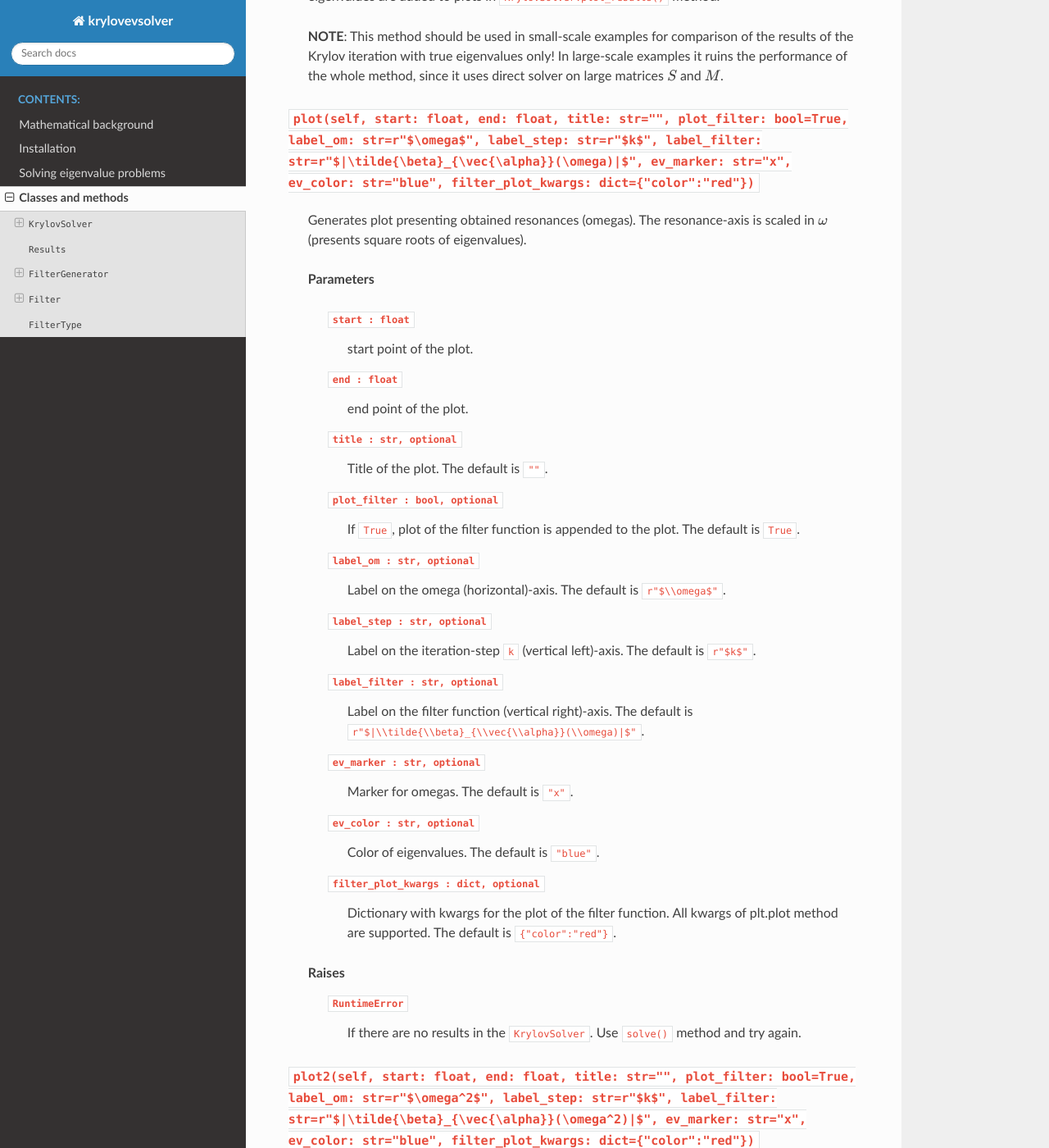
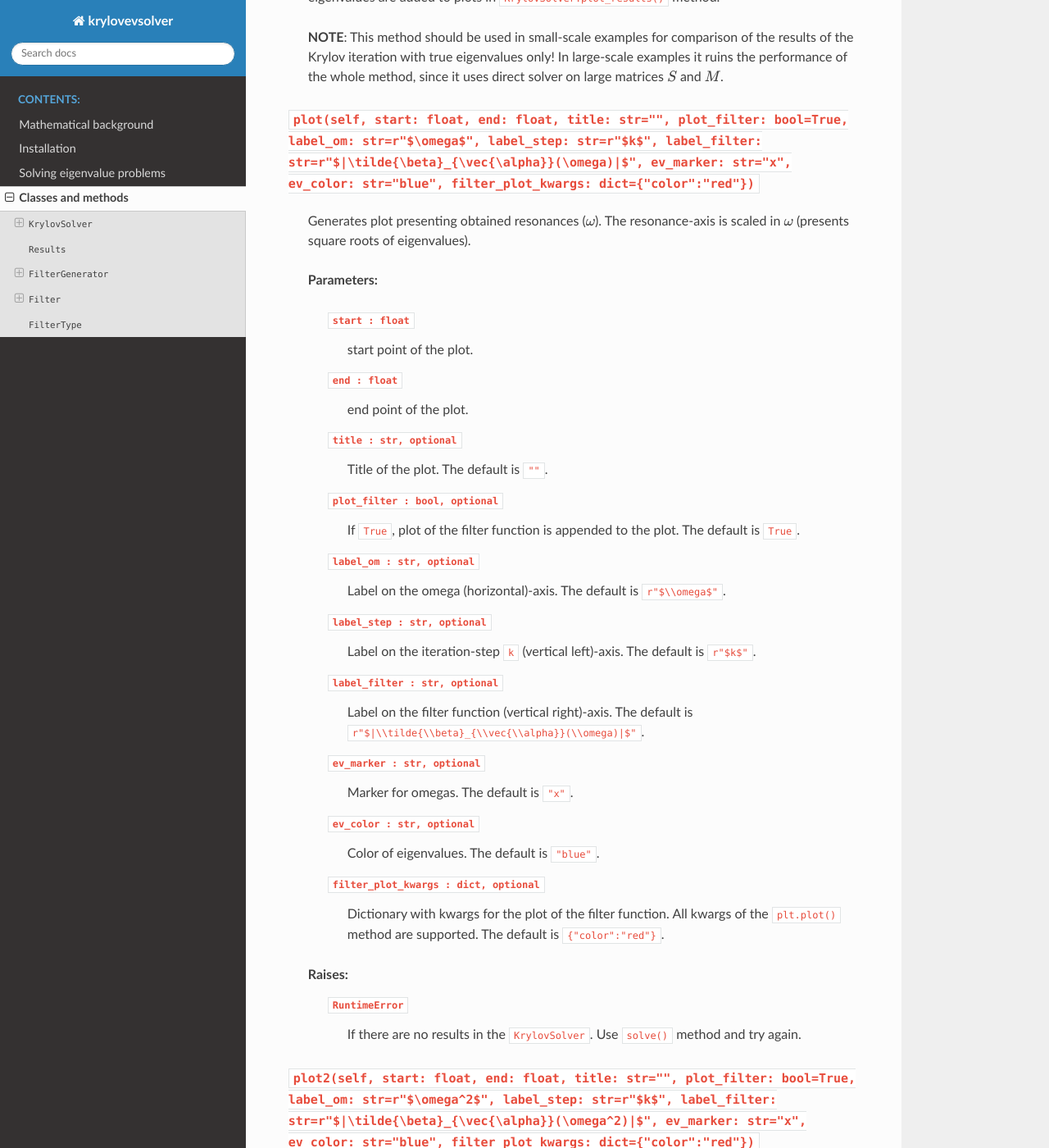
Before and after one commit to Michozord/Kylov_ev_solver, a Sphinx documentation site: the page built from docs/full.rst, in a window 1280 px wide and 1400 px high, scrolled down 1632 px. Shown: the whole window at 82% size. Built offline with Sphinx 7.4.7 and the Read the Docs theme 2.0.0, drawn with Linux system fonts in a browser that asks for light colours; some of the changed text lies outside the part shown.

Commit message:
Update full.rst

```diff
--- a/docs/full.rst
+++ b/docs/full.rst
@@ -36,7 +36,7 @@
 
 	**Parameters:**
 
-		`` **kwargs ``
+		``**kwargs``
 			kwargs for generation of ``ngsolve.H1`` solution space.
 
 
@@ -49,7 +49,7 @@
 
 ``compute_true_eigvals(self)``
 ^^^^^^^^^^^^^^^^^^^^^^^^^^^^^^^^^
-	Computes true eigenvalues of the :math:`M^-1 S` matrix. If this method has been called,
+	Computes true eigenvalues of the :math:`M^{-1} S` matrix. If this method has been called,
 	true eigenvalues are added to plots in ``KrylovSolver.plot_results()`` method.
 
 	**NOTE**: This method should be used in small-scale examples for comparison of the
@@ -60,10 +60,10 @@
 
 ``plot(self, start: float, end: float, title: str="", plot_filter: bool=True, label_om: str=r"$\omega$", label_step: str=r"$k$", label_filter: str=r"$|\tilde{\beta}_{\vec{\alpha}}(\omega)|$", ev_marker: str="x", ev_color: str="blue", filter_plot_kwargs: dict={"color":"red"})``
 ^^^^^^^^^^^^^^^^^^^^^^^^^^^^^^^^^^^^^^^^^^^^^^^^^^^^^^^^^^^^^^^^^^^^^^^^^^^^^^^^^^^^^^^^^^^^^^^^^^^^^^^^^^^^^^^^^^^^^^^^^^^^^^^^^^^^^^^^^^^^^^^^^^^^^^^^^^^^^^^^^^^^^^^^^^^^^^^^^^^^^^^^^^^^^^^^^^^^^^^^^^^^^^^^^^^^^^^^^^^^^^^^^^^^^^^^^^^^^^^^^^^^^^^^^^^^^^^^^^^^^^^^^^^^^^^^^^^^^^^^^^^^^^^^^^^^^^^^^^^^^^^^^^^^^^^^^^^^^^^^^^^^^^^^^^^^^^^^^^^^^^^^^^^^^^^^^^^^^
-	Generates plot presenting obtained resonances (omegas). The resonance-axis
+	Generates plot presenting obtained resonances (:math:`\omega`). The resonance-axis
 	is scaled in :math:`\omega` (presents square roots of eigenvalues).
 
-	**Parameters**
+	**Parameters:**
 
 		``start : float``
 			start point of the plot.
@@ -84,9 +84,9 @@
 		``ev_color : str, optional``
 			Color of eigenvalues. The default is ``"blue"``.
 		``filter_plot_kwargs : dict, optional``
-			Dictionary with kwargs for the plot of the filter function. All kwargs of plt.plot method are supported. The default is ``{"color":"red"}``.
+			Dictionary with kwargs for the plot of the filter function. All kwargs of the ``plt.plot()`` method are supported. The default is ``{"color":"red"}``.
 
-	**Raises**
+	**Raises:**
 		``RuntimeError``
 			If there are no results in the ``KrylovSolver``. Use ``solve()`` method and try again.
 
@@ -138,7 +138,8 @@
 
 ``FilterGenerator``
 ------------------------
-This dataclass contains methods, that generate weights (:math:`alpha`) in standard way: by :math:`L_2` minimization or collocation / least-squares in Chebyshev nodes.
+This dataclass contains methods, that generate weights (:math:`\alpha`) in standard way: by :math:`L_2` minimization or collocation / least-squares in Chebyshev nodes.
+
 **Parameters:**
 	``_L: int``
 		number of time-steps
@@ -153,8 +154,8 @@
 
 ``chebyshev(self, K: int) -> Filter``
 ^^^^^^^^^^^^^^^^^^^^^^^^^^^^^^^^^^^^^^^^^^^^
-	Returns weights (as Filter) obtained by collocation or least-squares
-	fitting in Chebyshev nodes in omega^2.
+	Returns weights (as a ``Filter``) obtained by the collocation or least-squares
+	fitting in Chebyshev nodes in :math:`\omega^2`.
 
 	**Parameters:**
         ``K : int``
@@ -242,8 +247,8 @@
         ``num : Optional[int], optional``
             Fineness of the plot, i.e., number of sample points in the interval
             (``start``, ``end``). The default is 10000.
-        ``**kwargs ``
-            Kwargs for matplotlib.axes.Axes.plot() method.
+        ``**kwargs``
+            Kwargs for ``matplotlib.axes.Axes.plot()`` method.
 
     **Returns:**
         ``Axes``
@@ -265,4 +270,4 @@
 
 ``FilterType``
 -------------------
-A simple ``enum`` to distinguish types of filter functions.
+A simple ``Enum`` to distinguish types of filter functions.
```
Also changed, not shown: other parts of docs/full.rst (+5 -1 lines).
